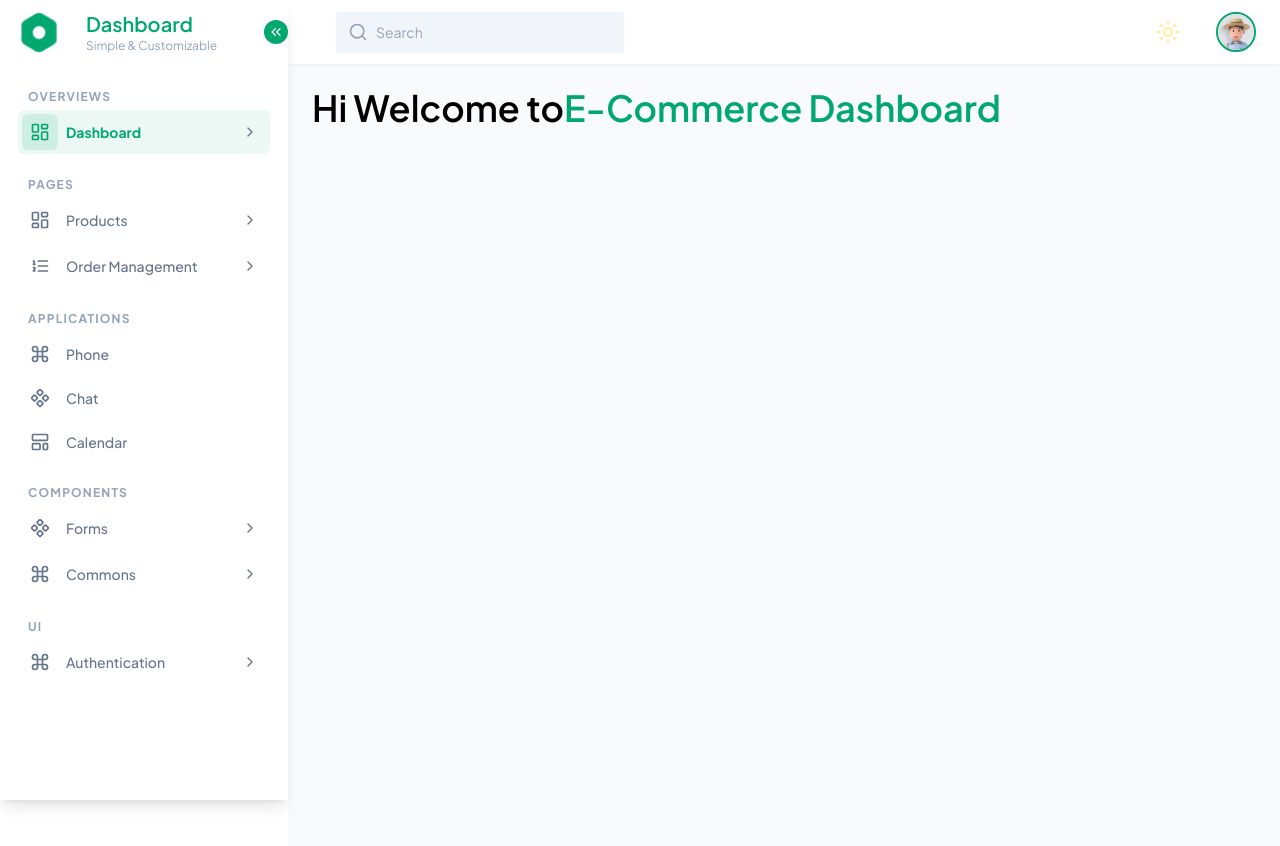
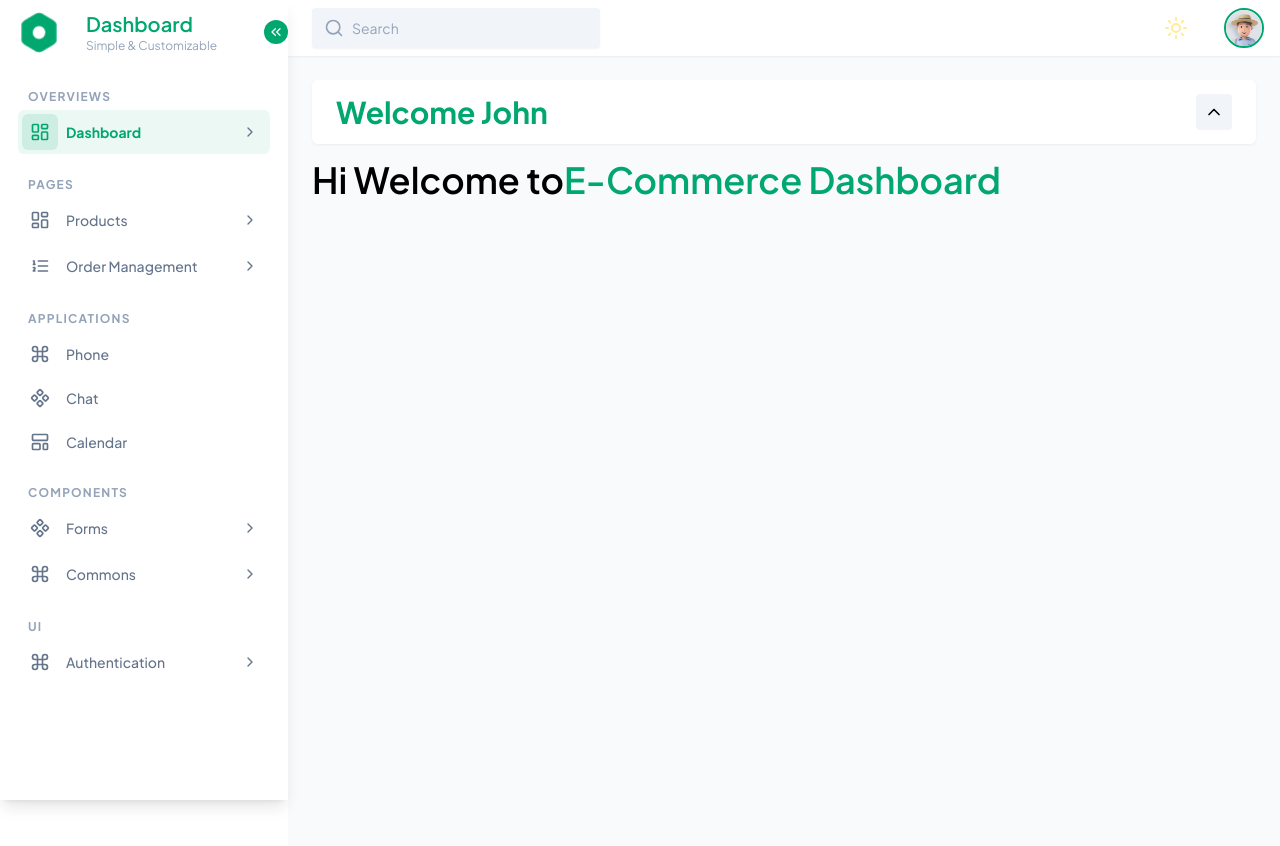
Before and after one commit to diptowebhero/dashboard-starter-react-js, a React (Vite) app: page / in a window 1280 px wide. Shown: the top 846 px of the page. Built offline with nearby package versions, Linux system fonts and the light colour scheme.

Commit message:
feat(sub-header): Add Sub-header

```diff
--- a/src/components/Header/Header.jsx
+++ b/src/components/Header/Header.jsx
@@ -1,12 +1,14 @@
 import { Search } from "lucide-react";
 import Profile from "./Profile";
 import ThemeSwitcher from "./ThemeSwitcher";
-const Header = ({ sidebarOpen, setSidebarOpen }) => {
+
+const Header = ({ sidebarOpen, setSidebarOpen, headerVisible }) => {
   return (
-    <>
-      <header className='sticky top-0 z-50 flex h-16 w-full items-center overflow-visible bg-white drop-shadow-sm dark:bg-dark transition-all duration-700'>
-        {" "}
-        <div className='px-6 w-full flex items-center justify-between'>
+    <header
+      className={`sticky top-0 z-50 flex flex-col items-center justify-between w-full overflow-hidden bg-white drop-shadow-sm dark:bg-dark transition-all duration-500 ease-in-out ${
+        headerVisible ? "max-h-16 opacity-100" : "max-h-0 opacity-0"
+      }`}>
+      <div className='px-6 xl:px-0 w-full flex items-center justify-between'>
         <div className='flex items-center space-x-6 overflow-visible'>
           <button
             onClick={(e) => {
@@ -48,13 +50,12 @@ const Header = ({ sidebarOpen, setSidebarOpen }) => {
             <span className='ml-2 text-sm text-slate-400'>Search</span>
           </button>
         </div>
-          <div className='flex items-center gap-3 lg:gap-5'>
+        <div className='flex items-center gap-3 lg:gap-5 px-4'>
           <ThemeSwitcher />
           <Profile />
         </div>
       </div>
     </header>
-    </>
   );
 };
 
--- /dev/null
+++ b/src/components/Header/SubHeader.jsx
@@ -0,0 +1,28 @@
+import { ChevronDown, ChevronUp } from "lucide-react";
+
+const SubHeader = ({ toggleHeaderVisibility, headerVisible }) => {
+  return (
+    <div className='hidden lg:flex sticky top-0 z-10 h-16 w-full items-center overflow-visible bg-white drop-shadow-sm dark:bg-dark transition-all duration-700 mb-4 rounded-md'>
+      <div className='px-6 w-full flex items-center justify-between'>
+        <div className='flex items-center space-x-6 overflow-visible'>
+          <h1 className='text-3xl text-bold font-bold text-primary/100 dark:text-white'>
+            Welcome John
+          </h1>
+        </div>
+
+        {/* Toggle button */}
+        <div
+          className='flex h-9 w-9 min-w-max flex-shrink-0 items-center justify-center gap-3 lg:gap-5 bg-slate-100 border-slate-100 rounded cursor-pointer transition-all duration-150 hover:bg-primary/100 hover:text-white'
+          onClick={toggleHeaderVisibility}>
+          {headerVisible ? (
+            <ChevronUp className='size-5' />
+          ) : (
+            <ChevronDown className='size-5' />
+          )}
+        </div>
+      </div>
+    </div>
+  );
+};
+
+export default SubHeader;
--- a/src/index.css
+++ b/src/index.css
@@ -214,6 +214,7 @@
   }
 }
 
+/* Sidebar Scrollbar design */
 .sidebar-content::-webkit-scrollbar {
   width: 5px;
   height: 30px;
@@ -228,3 +229,28 @@
 .sidebar-content::-webkit-scrollbar-thumb:hover {
   background: #555;
 }
+
+/* Body Scrollbar design */
+/* Vertical scrollbar */
+body::-webkit-scrollbar {
+  width: 8px; /* vertical scrollbar width */
+}
+
+/* Horizontal scrollbar */
+body::-webkit-scrollbar {
+  height: 6px;
+}
+
+body::-webkit-scrollbar-track {
+  background: transparent;
+}
+
+body::-webkit-scrollbar-thumb {
+  background: linear-gradient(transparent, #00a76f);
+  border-radius: 10px;
+  height: 8px;
+}
+
+body::-webkit-scrollbar-thumb:hover {
+  background: linear-gradient(transparent, #00a76f9b);
+}
--- a/src/layouts/DashboardLayout.jsx
+++ b/src/layouts/DashboardLayout.jsx
@@ -1,16 +1,33 @@
 import { useState } from "react";
 import { Outlet } from "react-router-dom";
 import Header from "../components/Header/Header";
+import SubHeader from "../components/Header/SubHeader";
 import Sidebar from "../components/Sidebar/Sidebar";
 
 const DashboardLayout = () => {
   const [sidebarOpen, setSidebarOpen] = useState(false);
+  const [headerVisible, setHeaderVisible] = useState(true);
+
+  const toggleHeaderVisibility = () => {
+    setHeaderVisible((prev) => !prev);
+  };
+
   return (
     <div className='min-h-screen w-full'>
       <Sidebar sidebarOpen={sidebarOpen} setSidebarOpen={setSidebarOpen} />
-      <div className={`wrapper  ${sidebarOpen ? "expanded" : ""}`}>
-        <Header sidebarOpen={sidebarOpen} setSidebarOpen={setSidebarOpen} />
+      <div className={`wrapper ${sidebarOpen ? "expanded" : ""}`}>
+        {/* Conditionally render Header based on headerVisible */}
+        <Header
+          sidebarOpen={sidebarOpen}
+          setSidebarOpen={setSidebarOpen}
+          headerVisible={headerVisible}
+        />
+
         <main className='p-6 dark:bg-[#0f172a] bg-[#f8fafc] min-h-screen'>
+          <SubHeader
+            toggleHeaderVisibility={toggleHeaderVisibility}
+            headerVisible={headerVisible}
+          />
           <Outlet />
         </main>
       </div>
```
Lines whose indentation alone changed are shown as unchanged.
